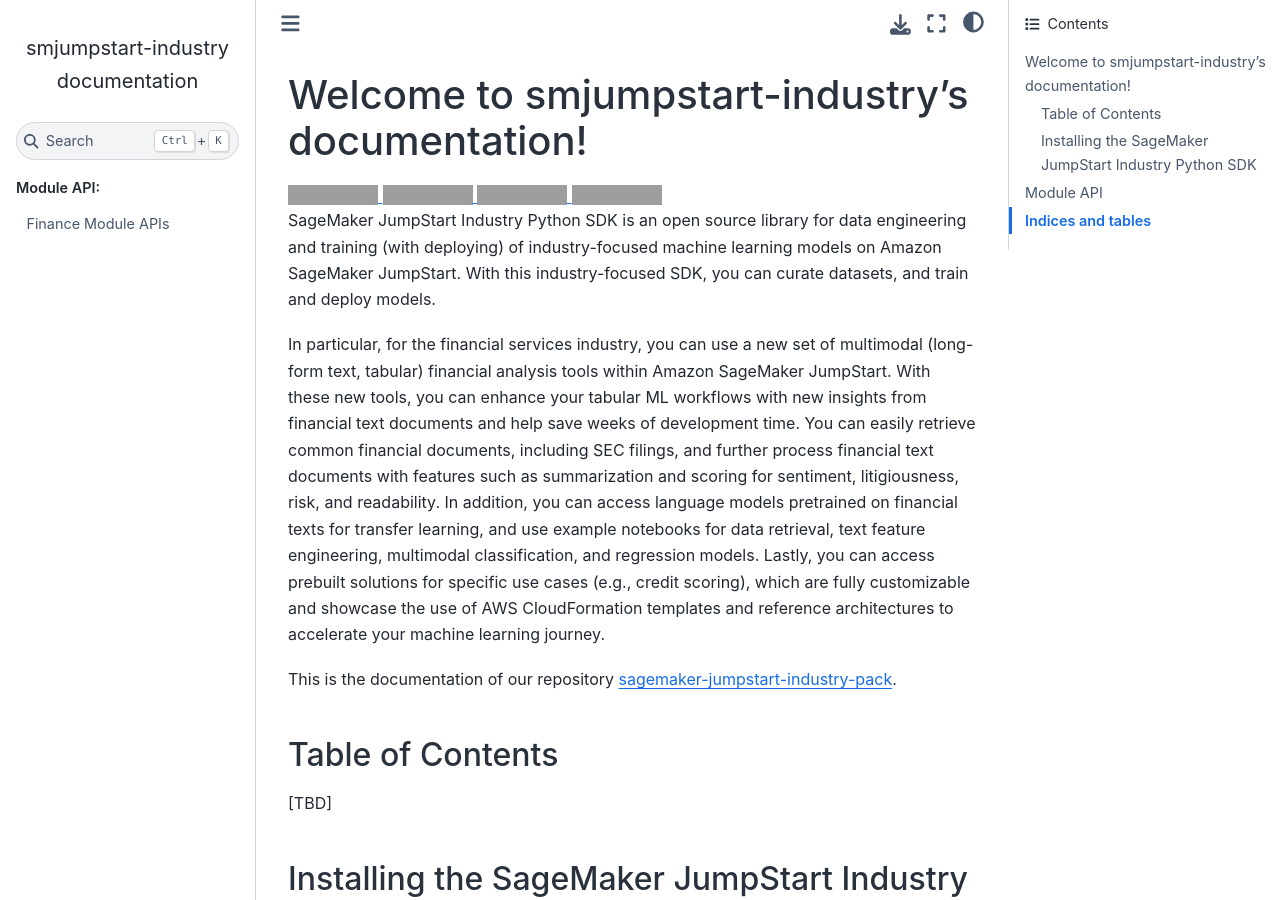
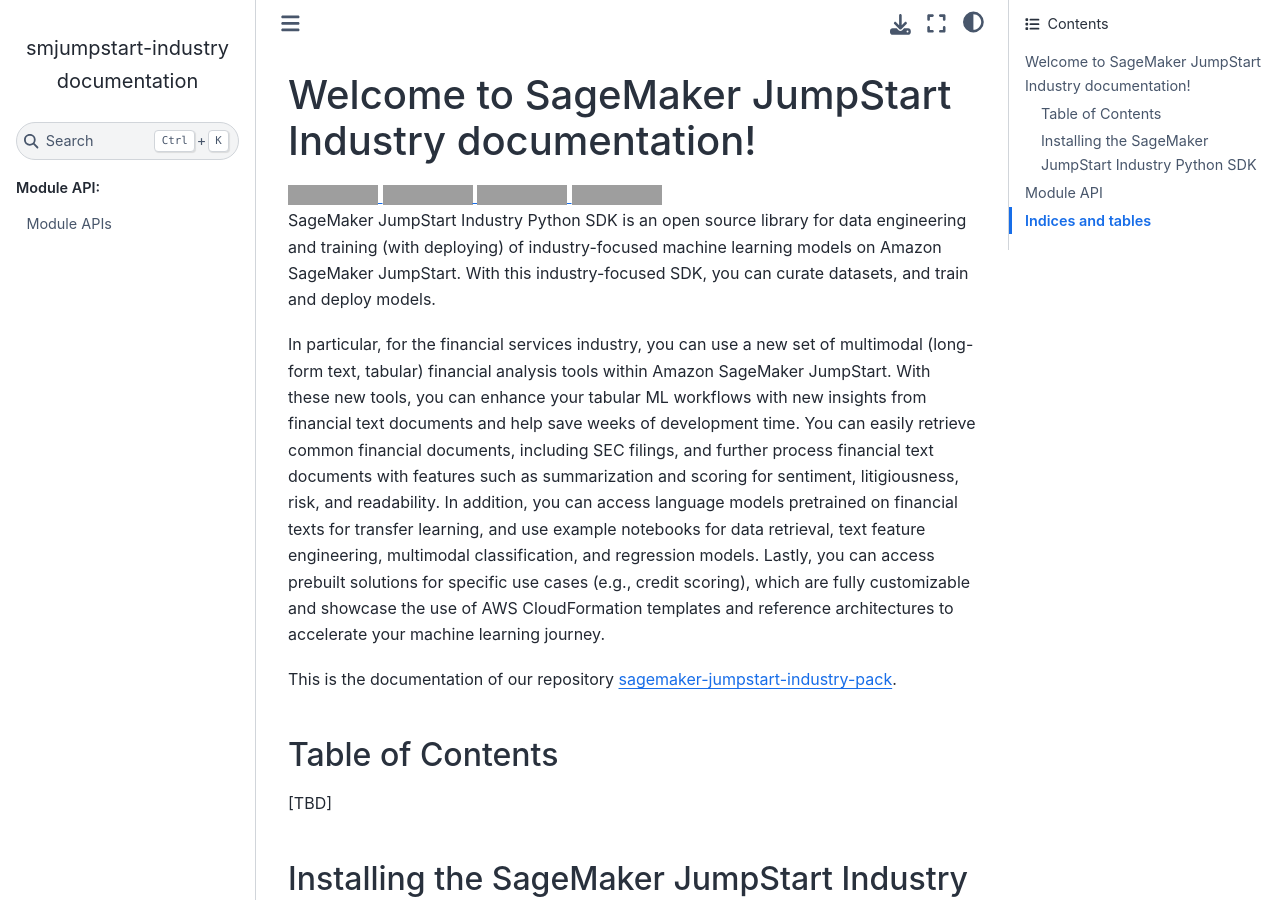
Before and after one commit to aws/sagemaker-jumpstart-industry-pack, a Sphinx documentation site: the page built from docs/source/index.rst, in a window 1280 px wide and 900 px high. Built offline with Sphinx 7.4.7 and the Sphinx Book theme 1.1.4, drawn with Linux system fonts in a browser that asks for light colours; some of the changed text lies outside the part shown; grey boxes are pictures that could not be loaded.

Commit message:
remove word "Finance"

```diff
--- a/README.rst
+++ b/README.rst
@@ -1,7 +1,3 @@
-.. image:: https://github.com/aws/sagemaker-python-sdk/raw/master/branding/icon/sagemaker-banner.png
-    :height: 100px
-    :alt: SageMaker
-
 =======================================
 SageMaker JumpStart Industry Python SDK
 =======================================
--- a/docs/source/index.rst
+++ b/docs/source/index.rst
@@ -3,8 +3,8 @@
    You can adapt this file completely to your liking, but it should at least
    contain the root `toctree` directive.
 
-Welcome to smjumpstart-industry's documentation!
-================================================
+Welcome to SageMaker JumpStart Industry documentation!
+======================================================
 
 .. include:: ../../README.rst
    :start-after: inclusion-marker-1-starting-do-not-remove
--- a/docs/source/smjsindustry.rst
+++ b/docs/source/smjsindustry.rst
@@ -1,5 +1,5 @@
-Finance Module APIs
-===================
+Module APIs
+===========
 
 
 smjsindustry.build\_tabText module
```
Also changed, not shown: 2 other files.
